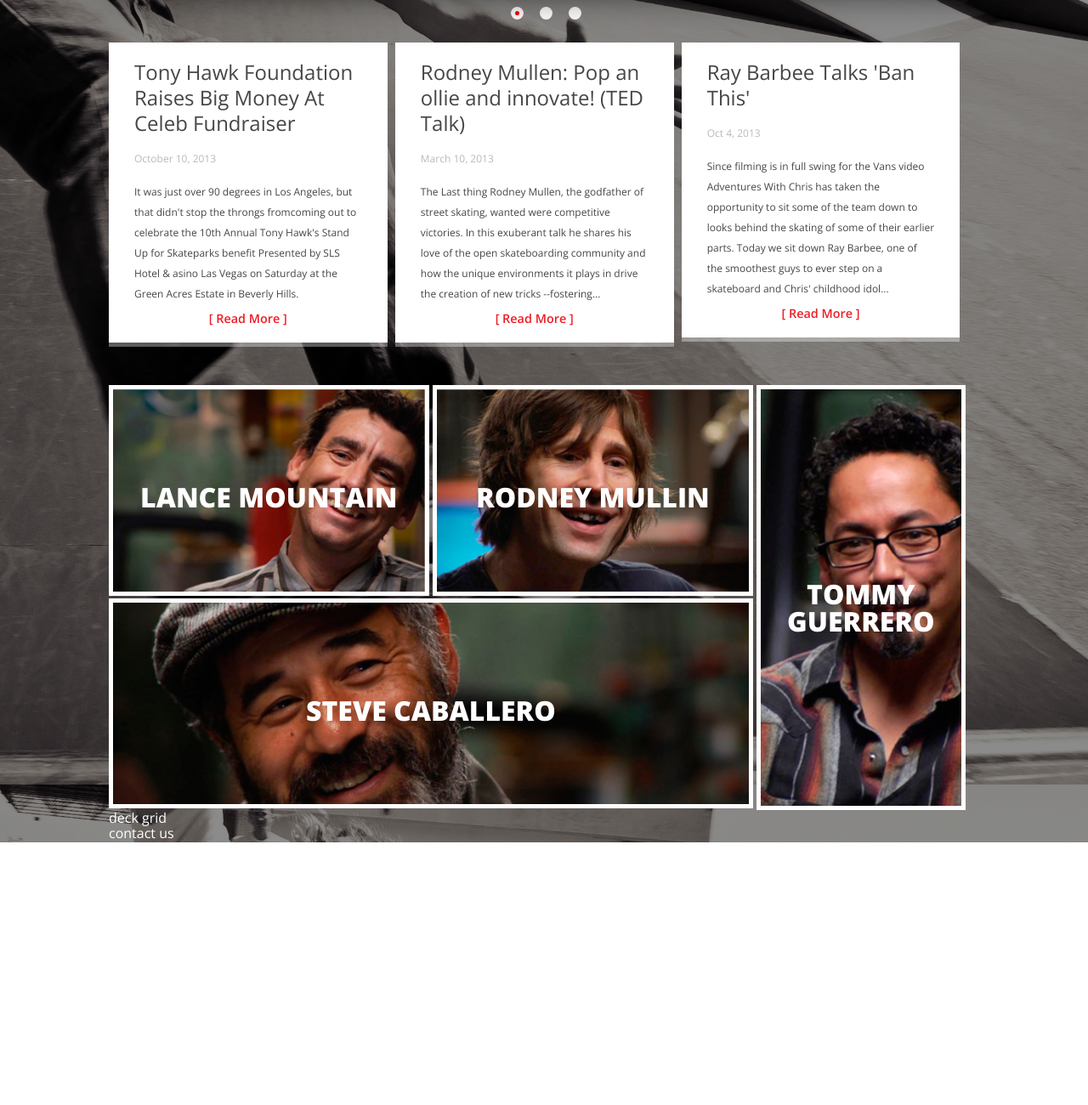
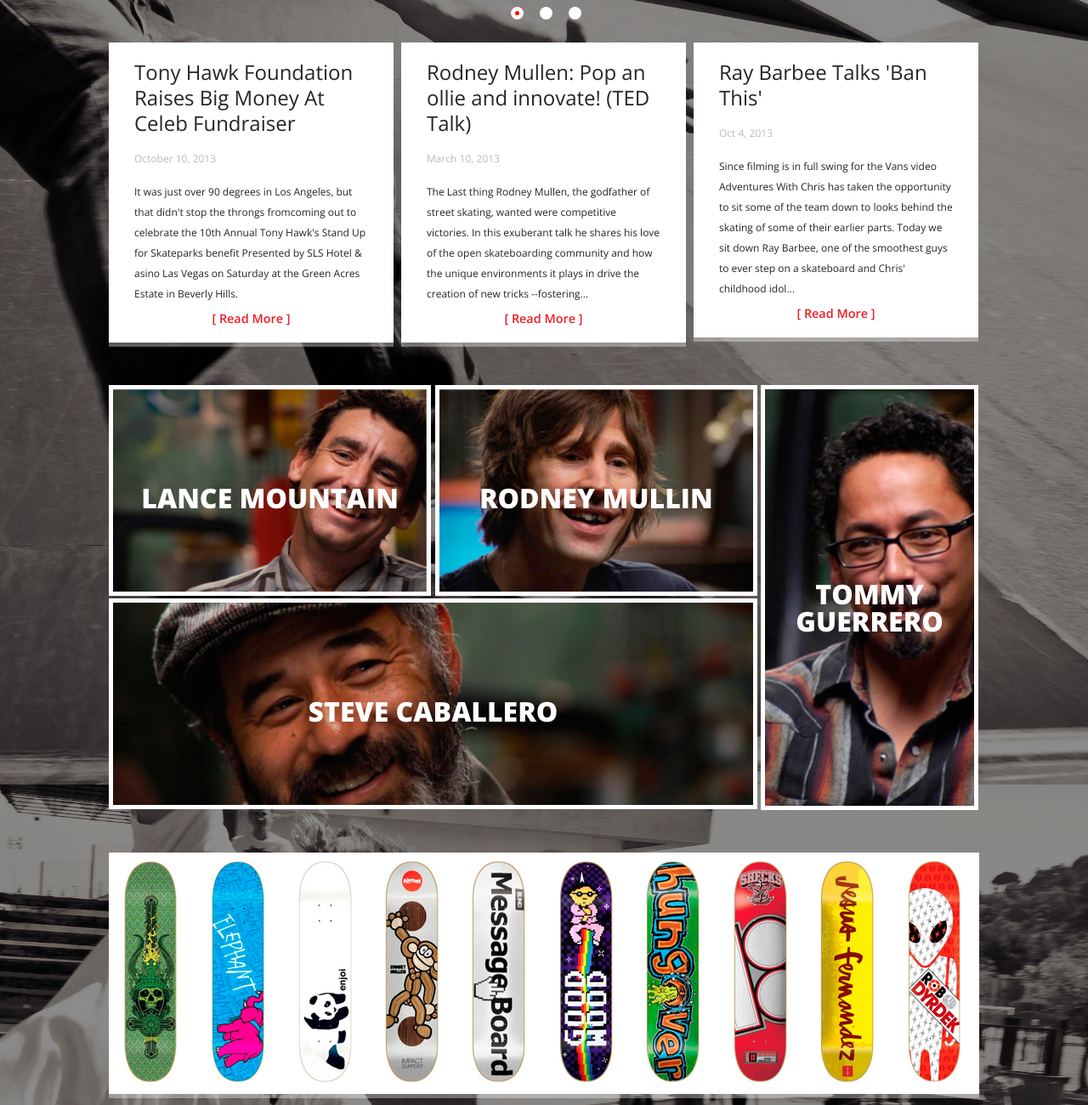
Before and after one commit to russpate/Assignment4, a plain HTML site: page index.html in a window 1280 px wide. Shown: the part 520-1820 px from the top of the page at 85% size. Before the commit the page ends 1511 px from the top, so only its background shows below. Drawn offline with nearby package versions, Linux system fonts and the light colour scheme.

Commit message:
Don't Look Back; Finished deck grid starting contact section

```diff
--- a/css/styles.css
+++ b/css/styles.css
@@ -10,6 +10,7 @@
   margin:0 auto;
   width:80%;
   padding-top:7px;
+  padding-bottom:50px;
 }
 body{
   font-family: 'Open Sans', sans-serif;
@@ -51,7 +52,7 @@ body{
 {
   padding: 14px 16px;
   font-size: 2em;
-  box-shadow: 0px 4px 0px 0px rgba(255,255,255,0.5);
+  box-shadow: 0px 5px 0px 0px rgba(255,255,255,0.35);
   color: rgba(255,255,255,0.5);
   transition: .2s all;
   margin-left: 1%;
@@ -107,7 +108,7 @@ nav.headerNav div{
   width: 24.64%;
   background-color: #B4292E;
   padding: 1% 0;
-  box-shadow: 0px 4px 0px 0px rgba(255,255,255,0.5);
+  box-shadow: 0px 5px 0px 0px rgba(255,255,255,0.35);
   transition:.2s all;
   color:white;
   font-weight:normal;
@@ -150,7 +151,8 @@ section.slider{
   display:block;
   width:100%;
   position:relative;
-  box-shadow: 0px 0px 50px 0px black;
+  box-shadow: 0px 5px 0px 0px rgba(255,255,255,0.35);
+
 }
 .logoOverlay img{
   width: 39.5%;
@@ -203,6 +205,8 @@ section.slider{
     background: red;
     box-shadow: inset 0px 0px 0px 5px white;
 }
+
+/*
 .recentPosts{
   display:block;
   width: 100%;
@@ -227,18 +231,6 @@ section.slider{
 .recentPosts .post:nth-child(even) {
     margin: 0 5px;
 }
-/*.recentPosts{
-  display:flex;
-}
-.post{
-  display: flex;
-  background: white;
-  width: 32.731%;
-  padding:20px;
-}
-.postContent {
-    color:#464646;
-}*/
 .post h1{
   margin:0;
   font-size: 1.5em;
@@ -274,9 +266,69 @@ span.link {
 .Content{
   width: 100%;
   display: block;
+}*/
+
+.recentPosts{
+  display:block;
+  width: 100%;
+  height: auto;
+  box-sizing: border-box;
+  margin-bottom:50px;
 }
-
-
+.post{
+  height:auto;
+  display: inline-block;
+  width: 32.7%;
+  vertical-align:top;
+}
+.postContent {
+    position: relative;
+    color:#464646;
+}
+.recentPosts .post:nth-child(even) {
+    margin: 0 5px;
+}
+.post h1{
+  margin:0;
+  font-size: 1.5em;
+  font-weight: 400;
+  line-height: 1.25em;
+}
+.postContent p {
+    font-size: .75em;
+    line-height:2em;
+}
+p.meta{
+  color:#B9B9B9;
+  padding: 15px 0;
+}
+a.Content {
+  color: #252525;
+  background-color:white;
+  text-align: left;
+  display: block;
+  text-decoration: none;
+  transition:.2s all;
+  box-shadow:0px 5px 0px 0px rgba(255,255,255,0.35);
+  padding:20px 30px;
+}
+a.Content:hover {
+  transform: translate3d(0px, -15%, 3em) scale(1.01);
+  box-shadow: 0px 0px 50px rgba(0,0,0,.5);
+  }
+span.link {
+  color: #EE1C25;
+  font-size: .9em;
+  font-weight: 600;
+  display: block;
+  width: 100%;
+  padding-top: 3%;
+  text-align:center;
+}
+.Content{
+  width: 100%;
+  display: block;
+}
 
 .skaterGrid{
   height:500px;
@@ -295,7 +347,7 @@ span.link {
 .left75{
   height:inherit;
   display:inline-block;
-  width:74%;
+  width:74.5%;
 }
 .leftRow{
   display:inline-block;
@@ -322,7 +374,7 @@ span.link {
 .right25{
   height:inherit;
   display:inline-block;
-  width:24%;
+  width:25%;
   box-sizing:border-box;
   vertical-align:top;
 }
@@ -372,3 +424,41 @@ span.link {
 .left50-1 .box- img{
   zom:2;
 }
+
+.deckGrid{
+  margin-top:50px;
+  background:white;
+  max-height:500px;
+  box-sizing:border-box;
+  box-shadow: 0px 5px 0px 0px rgba(255,255,255,0.35);
+}
+.deckWrap{
+  width:9.6%;
+  height:inherit;
+  display:inline-block;
+  padding:10px;
+}
+.deck{
+  text-align:center;
+}
+.contactWrap{
+  background:white;
+  height:500px;
+  display:block;
+  position:relative;
+  margin-top:50px;
+  box-sizing:border-box;
+  box-shadow: 0px 5px 0px 0px rgba(255,255,255,0.35);
+}
+.contactLeft{
+  width:60%;
+  position:absolute;
+  left:0;
+  height:inherit;
+}
+.contactRight{
+  width:40%;
+  position:absolute;
+  right:0;
+  height:inherit;
+}
--- a/index.html
+++ b/index.html
@@ -69,28 +69,28 @@
         <div class="recentPosts">
           <div class="post">
             <div class="postContent">
-              <span class="Content"><h1>Tony Hawk Foundation Raises Big Money At Celeb Fundraiser</h1>
+              <a href="#" class="Content"><h1>Tony Hawk Foundation Raises Big Money At Celeb Fundraiser</h1>
               <p class="meta">October 10, 2013</p>
-              <p>It was just over 90 degrees in Los Angeles, but that didn't stop the throngs fromcoming out to celebrate the 10th Annual Tony Hawk's Stand Up for Skateparks benefit Presented by SLS Hotel & asino Las Vegas on Saturday at the Green Acres Estate in Beverly Hills.</p></span>
-              <span class="link"><a href="#">[ Read More ]</a></span>
+              <p>It was just over 90 degrees in Los Angeles, but that didn't stop the throngs fromcoming out to celebrate the 10th Annual Tony Hawk's Stand Up for Skateparks benefit Presented by SLS Hotel & asino Las Vegas on Saturday at the Green Acres Estate in Beverly Hills.</p>
+              <span class="link">[ Read More ]</span></a>
             </div>
 
           </div>
           <div class="post">
             <div class="postContent">
-              <span class="Content"><h1>Rodney Mullen: Pop an ollie and innovate! (TED Talk)</h1>
+              <a href="#" class="Content"><h1>Rodney Mullen: Pop an ollie and innovate! (TED Talk)</h1>
               <p class="meta">March 10, 2013</p>
-              <p>The Last thing Rodney Mullen, the godfather of street skating, wanted were competitive victories. In this exuberant talk he shares his love of the open skateboarding community and how the unique environments it plays in drive the creation of new tricks --fostering...</p></span>
-              <span class="link"><a href="#">[ Read More ]</a></span>
+              <p>The Last thing Rodney Mullen, the godfather of street skating, wanted were competitive victories. In this exuberant talk he shares his love of the open skateboarding community and how the unique environments it plays in drive the creation of new tricks --fostering...</p>
+              <span class="link">[ Read More ]</span></a>
             </div>
 
           </div>
           <div class="post">
             <div class="postContent">
-              <span class="Content"><h1>Ray Barbee Talks 'Ban This'</h1>
+              <a href="#" class="Content"><h1>Ray Barbee Talks 'Ban This'</h1>
               <p class="meta">Oct 4, 2013</p>
-              <p>Since filming is in full swing for the Vans video Adventures With Chris has taken the opportunity to sit some of the team down to looks behind the skating of some of their earlier parts. Today we sit down Ray Barbee, one of the smoothest guys to ever step on a skateboard and Chris' childhood idol...</p></span>
-              <span class="link"><a href="#">[ Read More ]</a></span>
+              <p>Since filming is in full swing for the Vans video Adventures With Chris has taken the opportunity to sit some of the team down to looks behind the skating of some of their earlier parts. Today we sit down Ray Barbee, one of the smoothest guys to ever step on a skateboard and Chris' childhood idol...</p>
+              <span class="link">[ Read More ]</span></a>
             </div>
           </div>
         </div>
@@ -126,8 +126,72 @@
           </div>
         </div>
       </section>
-      <section>deck grid</section>
-      <section>contact us</section>
+      <section>
+        <div class="row">
+          <div class="deckGrid">
+            <div class="deckWrap">
+              <div class="deck">
+                <img src="img/sk8-1.png" alt="">
+              </div>
+            </div>
+            <div class="deckWrap">
+              <div class="deck">
+                <img src="img/sk8-2.png" alt="">
+              </div>
+            </div>
+            <div class="deckWrap">
+              <div class="deck">
+                <img src="img/sk8-3.png" alt="">
+              </div>
+            </div>
+            <div class="deckWrap">
+              <div class="deck">
+                <img src="img/sk8-4.png" alt="">
+              </div>
+            </div>
+            <div class="deckWrap">
+              <div class="deck">
+                <img src="img/sk8-5.png" alt="">
+              </div>
+            </div>
+            <div class="deckWrap">
+              <div class="deck">
+                <img src="img/sk8-6.png" alt="">
+              </div>
+            </div>
+            <div class="deckWrap">
+              <div class="deck">
+                <img src="img/sk8-7.png" alt="">
+              </div>
+            </div>
+            <div class="deckWrap">
+              <div class="deck">
+                <img src="img/sk8-8.png" alt="">
+              </div>
+            </div>
+            <div class="deckWrap">
+              <div class="deck">
+                <img src="img/sk8-9.png" alt="">
+              </div>
+            </div>
+            <div class="deckWrap">
+              <div class="deck">
+                <img src="img/sk8-10.png" alt="">
+              </div>
+            </div>
+          </div>
+        </div>
+      </section>
+      <section>
+        <div class="row">
+          <div class="contactWrap">
+            <div class="contactLeft">
+            </div>
+            <div class="contactRight">
+            </div>
+          </div>
+        </div>
+      </section>
     </div><!-- END CONTAINER -->
   </body>
 </html>
```
